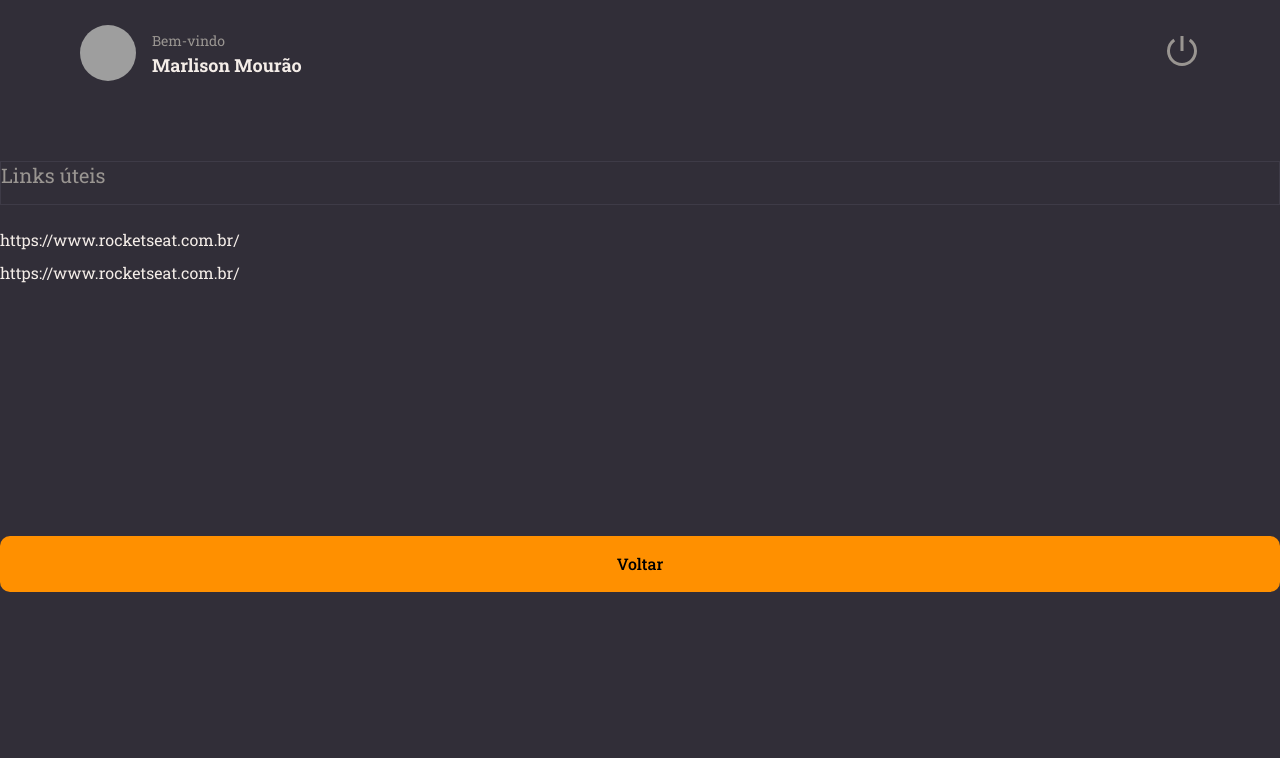
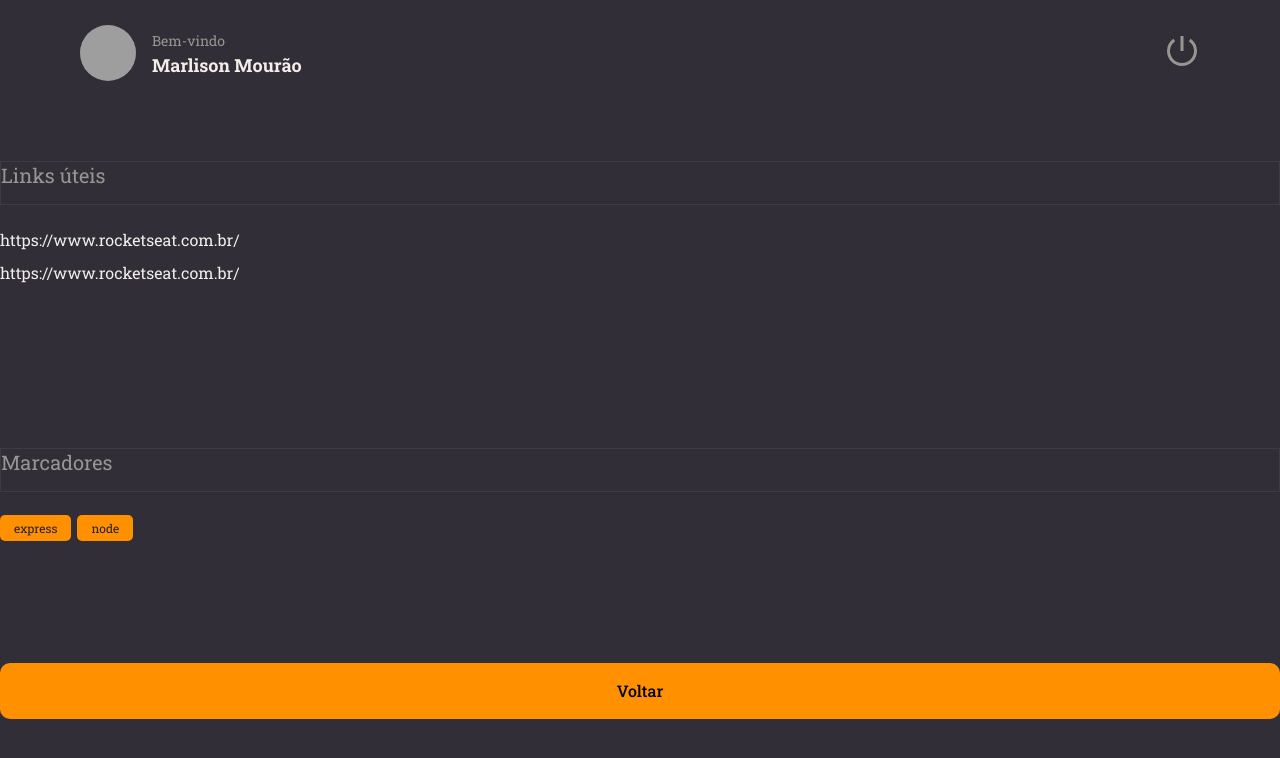
Before and after one commit to marlisonmourao/rocketnotes, a React (Vite) app: page / in a window 1280 px wide. Shown: the top 758 px of the page. Built offline with nearby package versions, Linux system fonts and the light colour scheme; grey boxes are pictures that could not be loaded.

Commit message:
bookmarks component

```diff
--- /dev/null
+++ b/src/components/Tag/index.jsx
@@ -0,0 +1,9 @@
+import { Container } from "./styles"
+
+export function Tag({ title }) {
+  return(
+    <Container>
+      {title}
+    </Container>
+  )
+}
--- /dev/null
+++ b/src/components/Tag/styles.js
@@ -0,0 +1,11 @@
+import styled from "styled-components"
+
+export const Container = styled.span`
+  font-size: 1.2rem;
+  padding: .5rem 1.4rem;
+  border-radius: 5px;
+  margin-right: .6rem;
+
+  background-color: ${({ theme }) => theme.COLORS.ORANGE};
+  color: ${({ theme }) => theme.COLORS.BACKGROUND_900};
+`;
--- a/src/pages/Details/index.jsx
+++ b/src/pages/Details/index.jsx
@@ -3,6 +3,7 @@
 import { Button } from "../../components/Button";
 import { Header } from "../../components/Header";
 import { Section } from "../../components/Section";
+import { Tag } from '../../components/Tag'
 
 export function Details() {
   return (
@@ -20,6 +21,11 @@
         </Links>
       </Section>
 
+      <Section title="Marcadores">
+        <Tag title="express" />
+        <Tag title="node" />
+      </Section>
+
       <Button title="Voltar" />
     </Container>
   );
```
